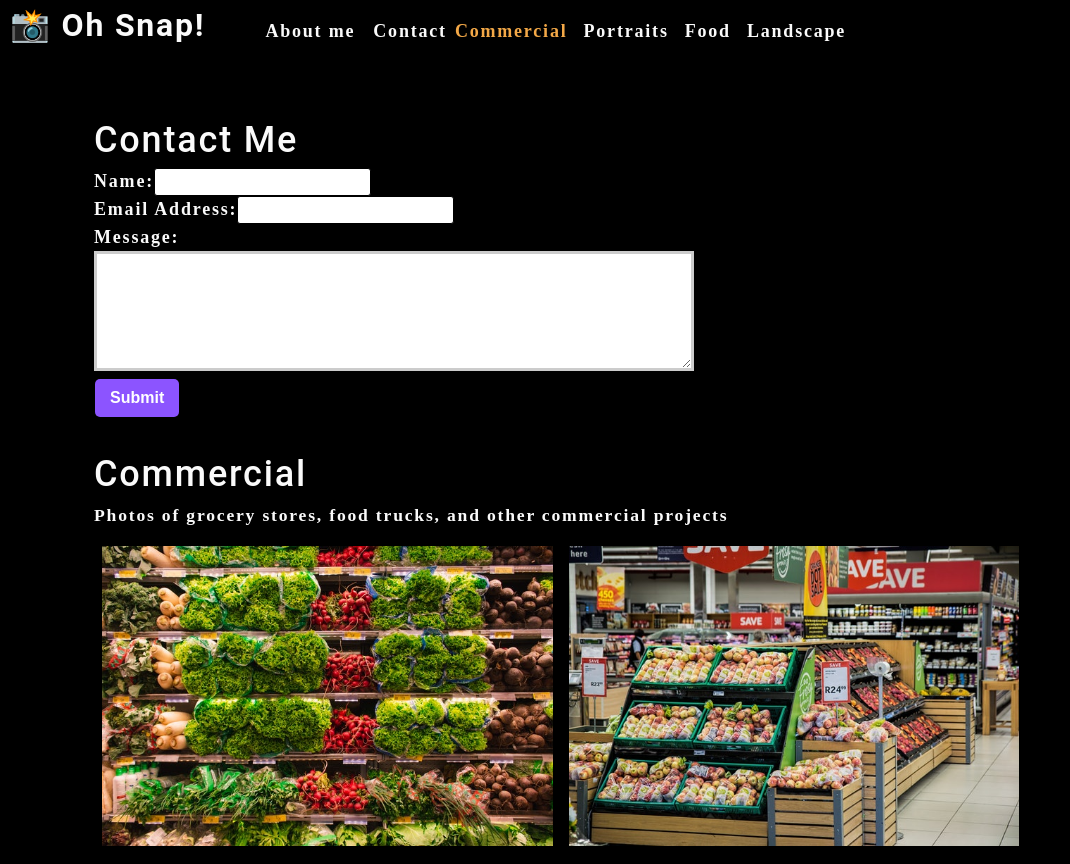
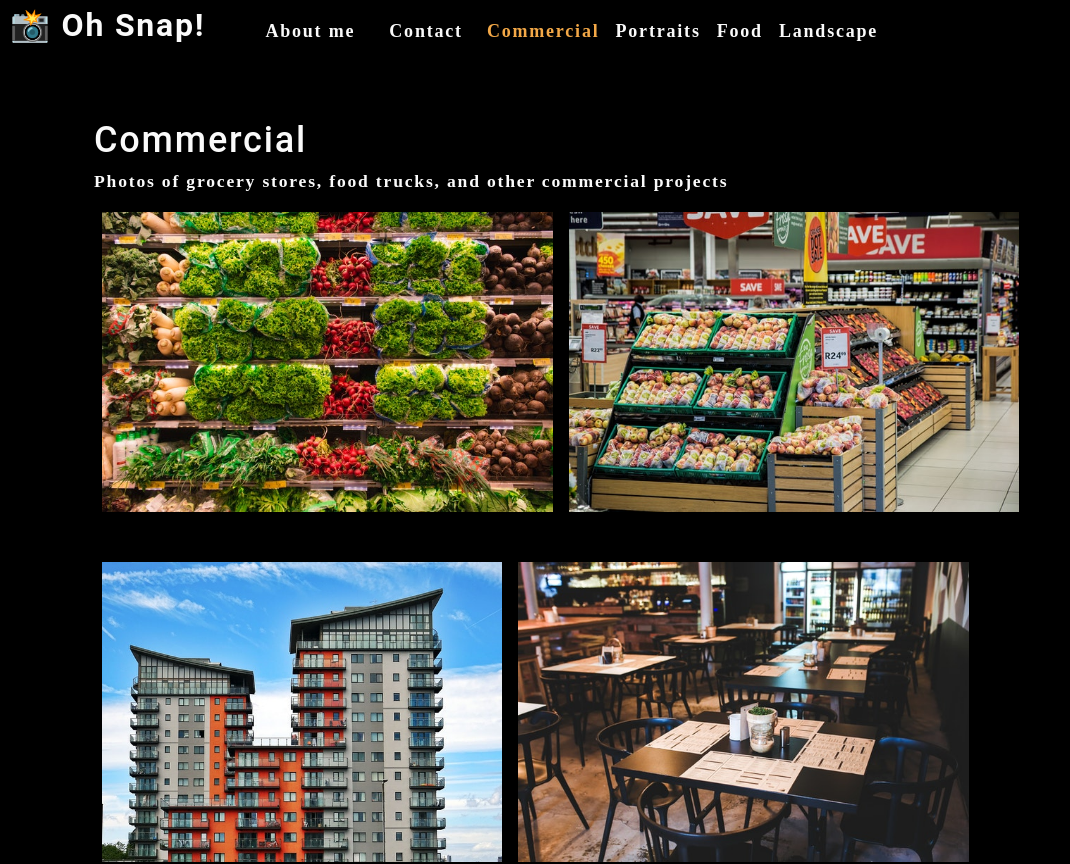
Before and after one commit to tddstuke/photo-port, a React (Create React App) app: page / in a window 1280 px wide. Shown: the top 864 px of the page, without its empty margins (0-1070 px from the left). Built offline with nearby package versions, Linux system fonts and the light colour scheme.

Commit message:
conditionally rendered contact form

```diff
--- a/src/App.js
+++ b/src/App.js
@@ -5,6 +5,8 @@
 import ContactForm from "./components/Contact";
 
 function App() {
+  const [contactSelected, setContactSelected] = useState(false);
+
   const [categories] = useState([
     {
       name: "commercial",
@@ -26,11 +28,18 @@
         categories={categories}
         setCurrentCategory={setCurrentCategory}
         currentCategory={currentCategory}
+        contactSelected={contactSelected}
+        setContactSelected={setContactSelected}
       ></Nav>
       <main>
-        <ContactForm></ContactForm>
-        <Gallery currentCategory={currentCategory}></Gallery>
-        <About></About>
+        {!contactSelected ? (
+          <>
+            <Gallery currentCategory={currentCategory}></Gallery>
+            <About></About>
+          </>
+        ) : (
+          <ContactForm></ContactForm>
+        )}
       </main>
     </div>
   );
--- a/src/components/Contact/index.js
+++ b/src/components/Contact/index.js
@@ -1,6 +1,9 @@
 import React, { useState } from "react";
+import { validateEmail } from "../../utils/helpers";
 
 function ContactForm() {
+  const [errorMessage, setErrorMessage] = useState("");
+
   const [formState, setFormState] = useState({
     name: "",
     email: "",
@@ -10,7 +13,24 @@
   const { name, email, message } = formState;
 
   function handleChange(e) {
-    setFormState({ ...formState, [e.target.name]: e.target.value });
+    if (e.target.name === "email") {
+      const isValid = validateEmail(e.target.value);
+      //   isValid conditional statement
+      if (!isValid) {
+        setErrorMessage("Your email is invalid");
+      } else {
+        setErrorMessage("");
+      }
+    } else {
+      if (!e.target.value.length) {
+        setErrorMessage(`${e.target.name} is required`);
+      } else {
+        setErrorMessage("");
+      }
+    }
+    if (!errorMessage) {
+      setFormState({ ...formState, [e.target.name]: e.target.value });
+    }
   }
 
   function handleSubmit(e) {
@@ -27,7 +47,7 @@
           <input
             type="text"
             defaultValue={name}
-            onChange={handleChange}
+            onBlur={handleChange}
             name="name"
           />
         </div>
@@ -36,7 +56,7 @@
           <input
             type="email"
             defaultValue={email}
-            onChange={handleChange}
+            onBlur={handleChange}
             name="email"
           />
         </div>
@@ -45,10 +65,15 @@
           <textarea
             name="message"
             defaultValue={message}
-            onChange={handleChange}
+            onBlur={handleChange}
             rows="5"
           />
         </div>
+        {errorMessage && (
+          <div>
+            <p className="error-text">{errorMessage}</p>
+          </div>
+        )}
         <button type="submit">Submit</button>
       </form>
     </section>
--- a/src/components/Nav/index.js
+++ b/src/components/Nav/index.js
@@ -2,7 +2,13 @@
 import { capitalizeFirstLetter } from "../../utils/helpers";
 
 function Nav(props) {
-  const { categories = [], setCurrentCategory, currentCategory } = props;
+  const {
+    categories = [],
+    setCurrentCategory,
+    currentCategory,
+    contactSelected,
+    setContactSelected,
+  } = props;
 
   useEffect(() => {
     document.title = capitalizeFirstLetter(currentCategory.name);
@@ -22,24 +28,31 @@
       <nav>
         <ul className="flex-row">
           <li className="mx-2">
-            <a data-testid="about" href="#about">
+            <a
+              data-testid="about"
+              href="#about"
+              onClick={() => setContactSelected(false)}
+            >
               About me
             </a>
           </li>
-          <li>
-            <span>Contact</span>
+          <li className={`mx-2 ${contactSelected && "navActive"}`}>
+            <span onClick={() => setContactSelected(true)}>Contact</span>
           </li>
 
           {categories.map((category) => (
             <li
               className={`mx-1 ${
-                currentCategory.name === category.name && "navActive"
+                currentCategory.name === category.name &&
+                !contactSelected &&
+                "navActive"
               }`}
               key={category.name}
             >
               <span
                 onClick={() => {
                   setCurrentCategory(category);
+                  setContactSelected(false);
                 }}
               >
                 {capitalizeFirstLetter(category.name)}
```
